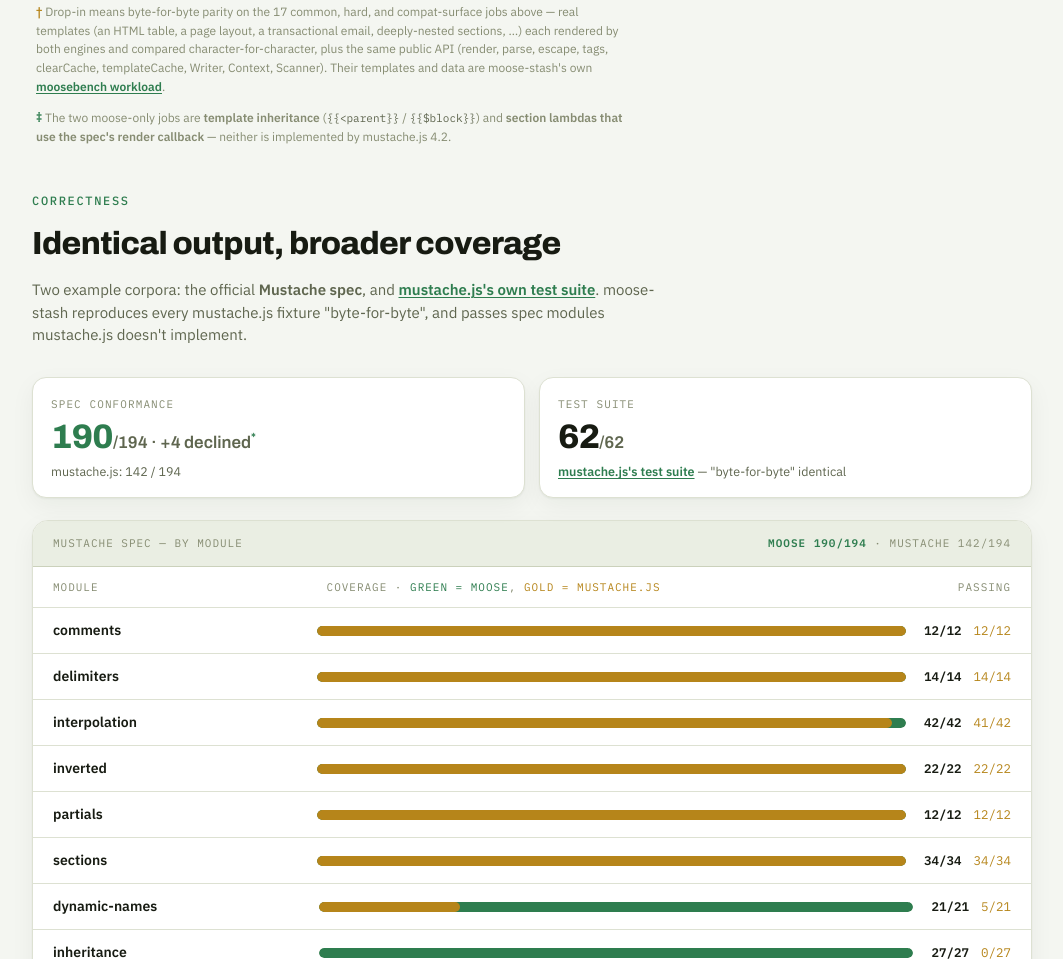
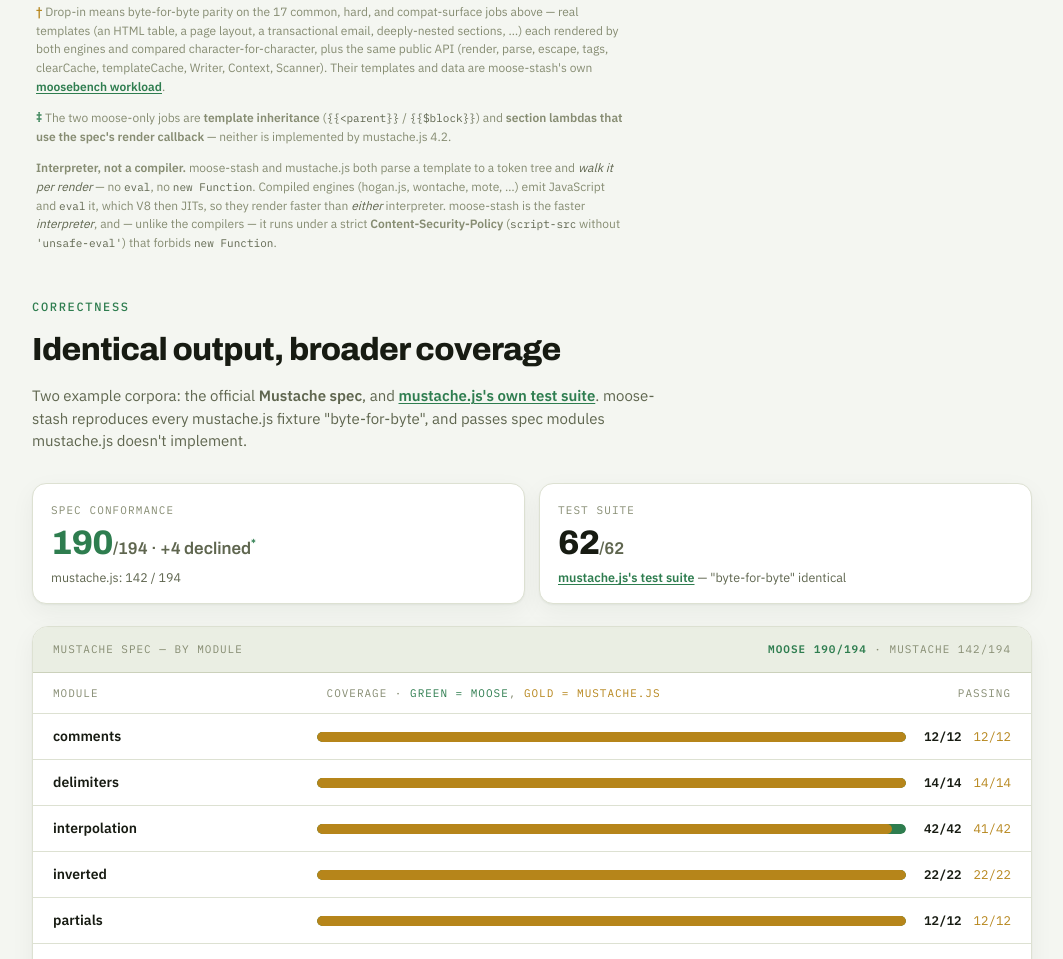
Before and after one commit to jaredef/moose-stash, a website: page docs/index.html in a window 1280 px wide. Shown: the part 2327-3286 px from the top of the page, without its empty margins (108-1171 px from the left). Drawn offline with Linux system fonts and the light colour scheme.

Commit message:
docs: clarify moose-stash is an interpreter, not a compiler
README gains an 'Interpreter, not a compiler' section and a CSP-safe feature bullet;
the Pages gains a matching fine-print note. Honest positioning: moose-stash and
mustache.js are interpreters (parse to a token tree, walk per render, no new Function);
compiled engines (hogan.js, wontache, mote, ...) emit+eval JS and are faster than either;
moose-stash is the faster interpreter and runs under a CSP that forbids new Function.

```diff
--- a/docs/index.html
+++ b/docs/index.html
@@ -363,6 +363,8 @@
 
   <p class="finenote" id="fn-mooseonly"><span class="star">‡</span> The two moose-only jobs are <b>template inheritance</b> (<code>{{&lt;parent}}</code> / <code>{{$block}}</code>) and <b>section lambdas that use the spec's render callback</b> — neither is implemented by mustache.js 4.2.</p>
 
+  <p class="finenote"><b>Interpreter, not a compiler.</b> moose-stash and mustache.js both parse a template to a token tree and <em>walk it per render</em> — no <code>eval</code>, no <code>new&nbsp;Function</code>. Compiled engines (hogan.js, wontache, mote, …) emit JavaScript and <code>eval</code> it, which V8 then JITs, so they render faster than <em>either</em> interpreter. moose-stash is the faster <em>interpreter</em>, and — unlike the compilers — it runs under a strict <b>Content-Security-Policy</b> (<code>script-src</code> without <code>'unsafe-eval'</code>) that forbids <code>new&nbsp;Function</code>.</p>
+
   <div class="sectionlabel">
     <p class="eyebrow">Correctness</p>
     <h2>Identical output, broader coverage</h2>
```
Also changed, not shown: README.md.
